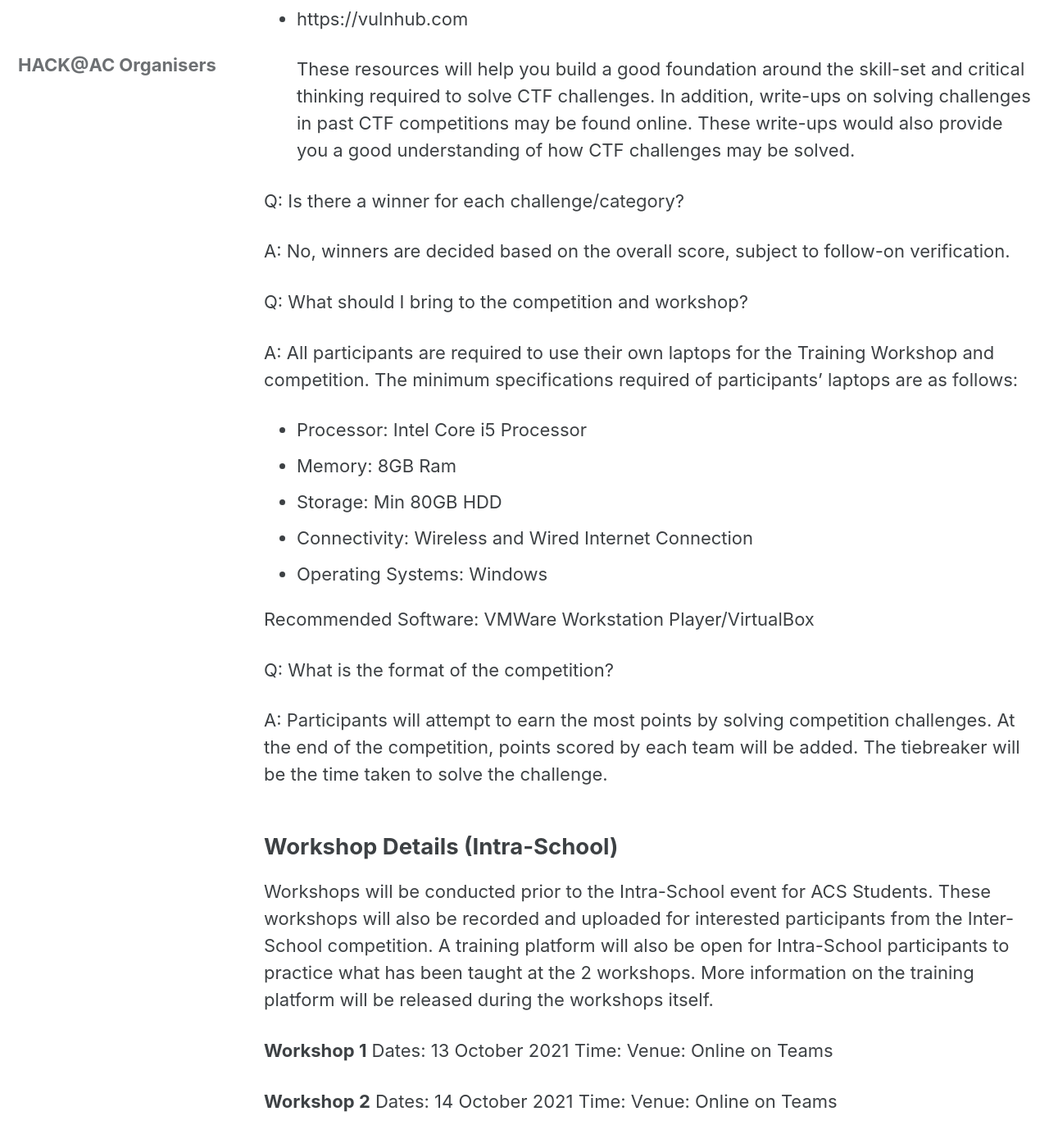
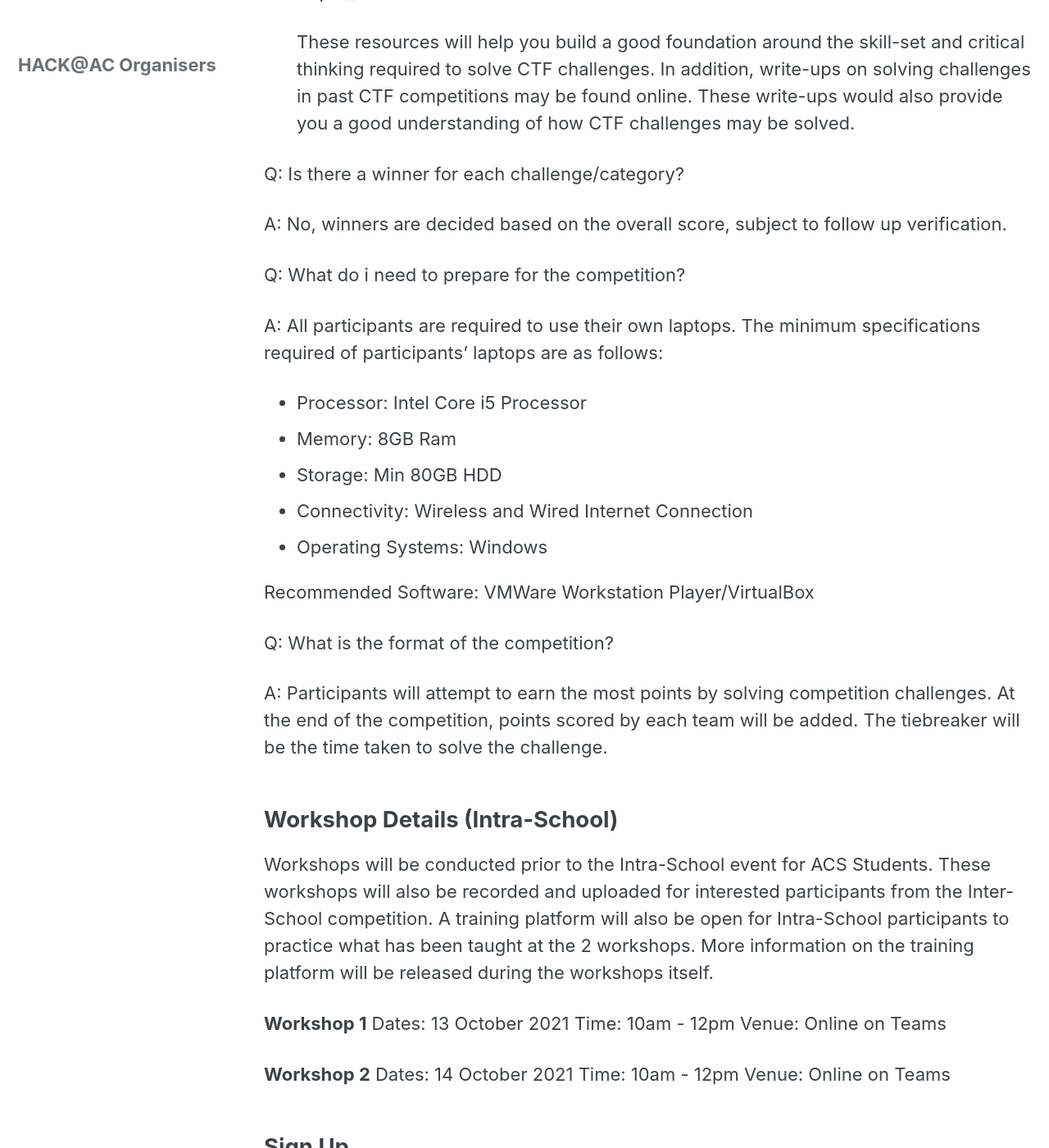
Before and after one commit to 8059blank/8059blank.github.io, a Jekyll site: the page built from _posts/hackac/2021-09-16-HACK@AC Information.md, in a window 1280 px wide and 1400 px high, scrolled down 3163 px. Shown: the whole window at 82% size. Built offline with Jekyll 4.4.1, drawn with Linux system fonts in a browser that asks for light colours; cached includes are drawn as plain includes; nearby versions of some CDN libraries; some of the changed text lies outside the part shown.

Commit message:
Update 2021-09-16-HACK@AC Information.md

```diff
--- a/_posts/hackac/2021-09-16-HACK@AC Information.md
+++ b/_posts/hackac/2021-09-16-HACK@AC Information.md
@@ -28,20 +28,20 @@
 
 **Inter-School Competition**
 
-* Open to all Secondary School Students in Singapore and **ACSI Year 4-6s**
-* Note that ACSI students will be in a separate leader-board for this event
+* Open to all Secondary School Students in Singapore and **ACS(I) Year 4-6s**
+* Note that ACS(I) students will be in a separate leader-board for this event
 * Solo Competition
 * **Date:** 16th October
-* **Time:** 9am - 5pm
+* **Time:** 8am - 5pm
 * **Venue:** Online
 
 ## Rules
 
 * Hack@AC is open only to current students from local secondary schools. Both Singaporean and non-Singaporean students from local secondary schools are welcome to participate.
 
-* You may participate only as an individual
+* You may only participate as an individual.
 
-* Winners will be decided based on the scores, subject to follow-on verification using (but not limited to) the following means:
+* Winners will be decided based on the scores, subject to follow up verification using (but not limited to) the following means:
   * submission of sufficiently detailed writeups challenges selected by the Organisers
   * elaboration on how challenges are solved over video conference
 
@@ -90,14 +90,13 @@
 
 Q: Is there a winner for each challenge/category?
 
-A: No, winners are decided based on the overall score, subject to follow-on verification.
+A: No, winners are decided based on the overall score, subject to follow up verification.
 
 
 
-Q: What should I bring to the competition and workshop?
+Q: What do i need to prepare for the competition?
 
-A: All participants are required to use their own laptops for the Training Workshop and competition.
-	The minimum specifications required of participants’ laptops are as follows:
+A: All participants are required to use their own laptops. The minimum specifications required of participants’ laptops are as follows:
 
 - Processor: Intel Core i5 Processor
 - Memory: 8GB Ram
@@ -119,16 +118,20 @@
 
 **Workshop 1**
 Dates: 13 October 2021
-Time:
+Time:  10am - 12pm
 Venue: Online on Teams
 
 **Workshop 2**
 Dates: 14 October 2021
-Time:
+Time:  10am - 12pm
 Venue: Online on Teams
 
 ## Sign Up
 
-Here is the link to the sign up form: [Sign Up]()
+Intra-School Sign Up Link: [Click here]()
+Inter-School Sign Up Link: [Click here](https://forms.office.com/r/DjC31Y0j1T)
+
+[Terms And Conditions](https://8059blank.github.io/hackac/HACK@AC-Conditions/)
+
 Spots will be filled on a first-come first-serve basis so sign up quickly!
 An email will be sent to confirmed participants with more information about the competition closer to the date.
```
Also changed, not shown: other parts of _posts/hackac/2021-09-16-HACK@AC Information.md (+2 -2 lines).
